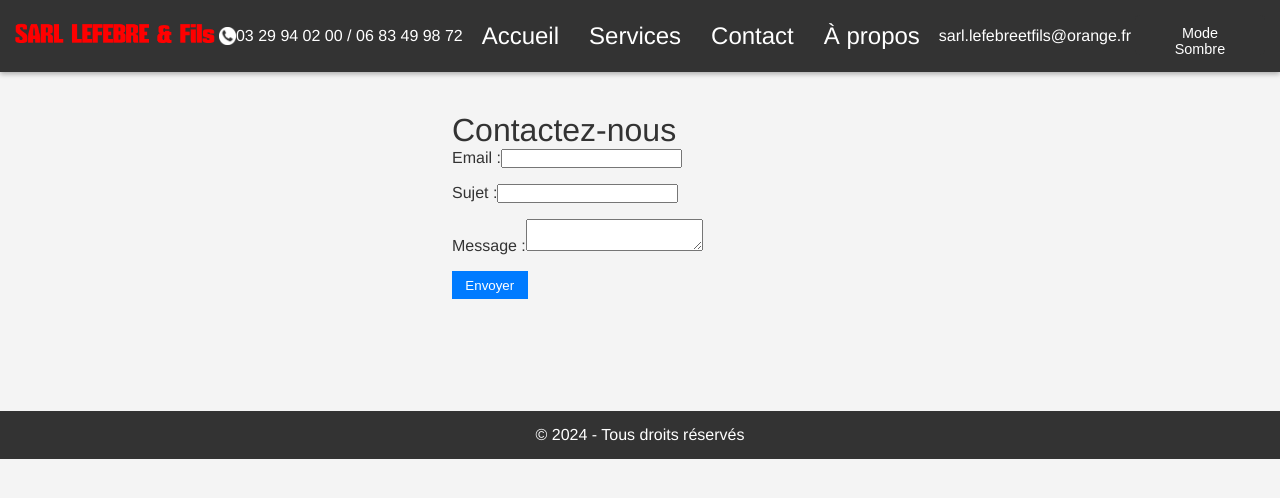
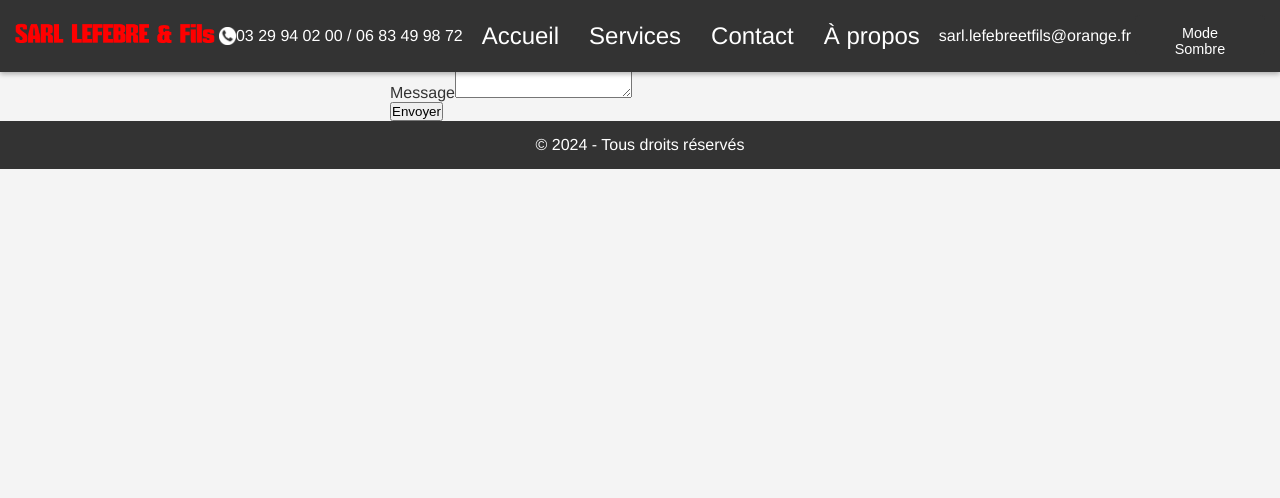
Before and after one commit to theolefebre/stage, a Vue app in the folder vue-project/: page /contact in a window 1280 px wide. Shown: the top 498 px of the page. Built offline with nearby package versions, Linux system fonts and the light colour scheme.

Commit message:
fonctionnel

```diff
--- a/vue-project/src/views/Contact.vue
+++ b/vue-project/src/views/Contact.vue
@@ -1,18 +1,18 @@
 <template>
-  <div class="contact">
-    <h1>Contactez-nous</h1>
+  <div class="email-form">
+    <h2>Envoyer un Email</h2>
     <form @submit.prevent="sendEmail">
       <div>
-        <label for="email">Email :</label>
-        <input v-model="form.email" type="email" id="email" required />
+        <label for="email">Adresse Email</label>
+        <input type="email" v-model="email" required />
       </div>
       <div>
-        <label for="subject">Sujet :</label>
-        <input v-model="form.subject" type="text" id="subject" required />
+        <label for="subject">Sujet</label>
+        <input type="text" v-model="subject" required />
       </div>
       <div>
-        <label for="message">Message :</label>
-        <textarea v-model="form.message" id="message" required></textarea>
+        <label for="message">Message</label>
+        <textarea v-model="message" required></textarea>
       </div>
       <button type="submit">Envoyer</button>
     </form>
@@ -23,11 +23,9 @@
 export default {
   data() {
     return {
-      form: {
-        email: '',
-        subject: '',
-        message: ''
-      }
+      email: '',
+      subject: '',
+      message: ''
     };
   },
   methods: {
@@ -36,19 +34,27 @@ export default {
         const response = await fetch('http://localhost:3000/send-email', {
           method: 'POST',
           headers: {
-            'Content-Type': 'application/json',
+            'Content-Type': 'application/json'
           },
-          body: JSON.stringify(this.form),
+          body: JSON.stringify({
+            to: 'jaquislefebre@gmail.com', // Adresse email cible fixe
+            from: this.email,
+            subject: this.subject,
+            message: this.message
+          })
         });
 
         if (response.ok) {
-          console.log('Email envoyé avec succès');
-          // Optionnel : ajouter un message de confirmation pour l'utilisateur
+          alert('Email envoyé avec succès !');
+          this.email = '';
+          this.subject = '';
+          this.message = '';
         } else {
-          console.error('Erreur lors de l\'envoi de l\'email');
+          alert("Échec de l'envoi de l'email.");
         }
       } catch (error) {
-        console.error('Erreur lors de l\'envoi de l\'email:', error);
+        console.error('Erreur lors de l\'envoi de l\'email :', error);
+        alert("Erreur lors de l'envoi de l'email.");
       }
     }
   }
@@ -56,25 +62,8 @@ export default {
 </script>
 
 <style scoped>
-.contact {
-  max-width: 600px;
+.email-form {
+  max-width: 500px;
   margin: auto;
-  padding: 7em;
-}
-
-form div {
-  margin-bottom: 1em;
-}
-
-button {
-  padding: 0.5em 1em;
-  background-color: #007bff;
-  color: white;
-  border: none;
-  cursor: pointer;
-}
-
-button:hover {
-  background-color: #0056b3;
 }
 </style>
--- a/vue-project/src/views/Home.vue
+++ b/vue-project/src/views/Home.vue
@@ -4,7 +4,7 @@
       <img src="../assets/home/image.jpg" alt="caca">
     </div>
     <div class="hero-text">
-      <h1 id="titre">couverture zinguerie fenêtre de toit <br>bardage isolation plomberie sanitaire </h1>
+      <h1 id="titre">couverture zinguerie fenêtre de toit <br>bardage isolation <br>plomberie sanitaire </h1>
 
     </div>
     <div class="container">
@@ -78,7 +78,7 @@ export default {
 
 .hero-text {
   position: absolute;
-  top: 27%;
+  top: 200px;
   left: 20px;
   width: 43%;
   transform: translateY(-50%);
```
Also changed, not shown: 1 other file (tests, documents, lock files or other folders).
